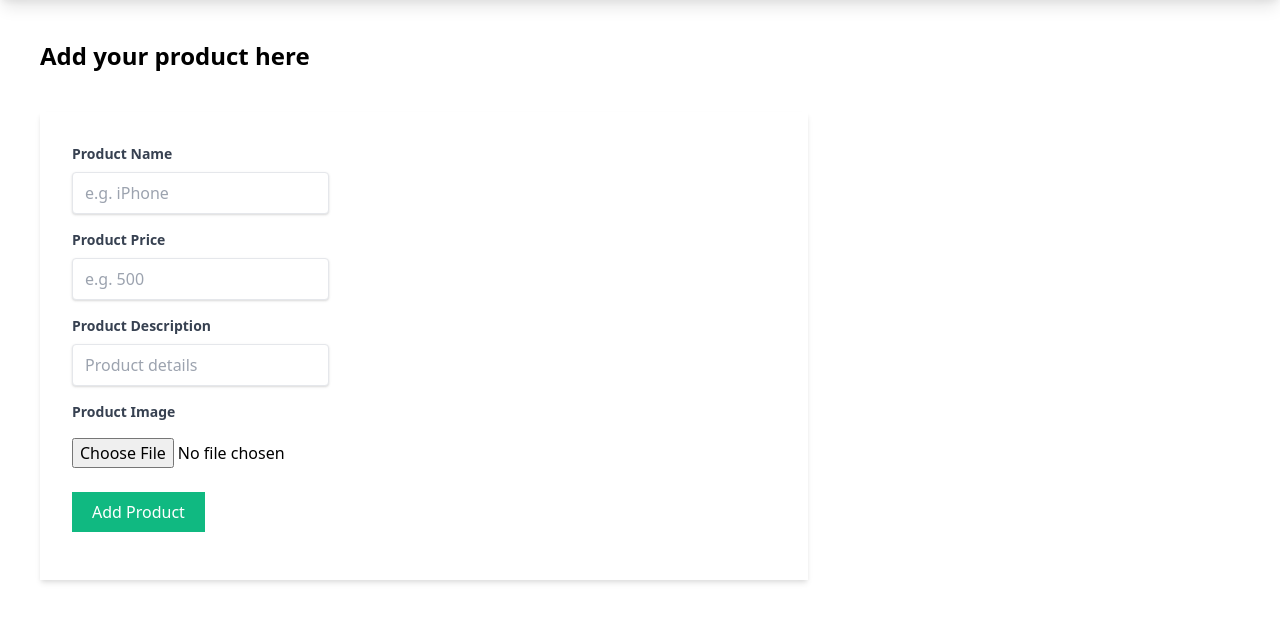
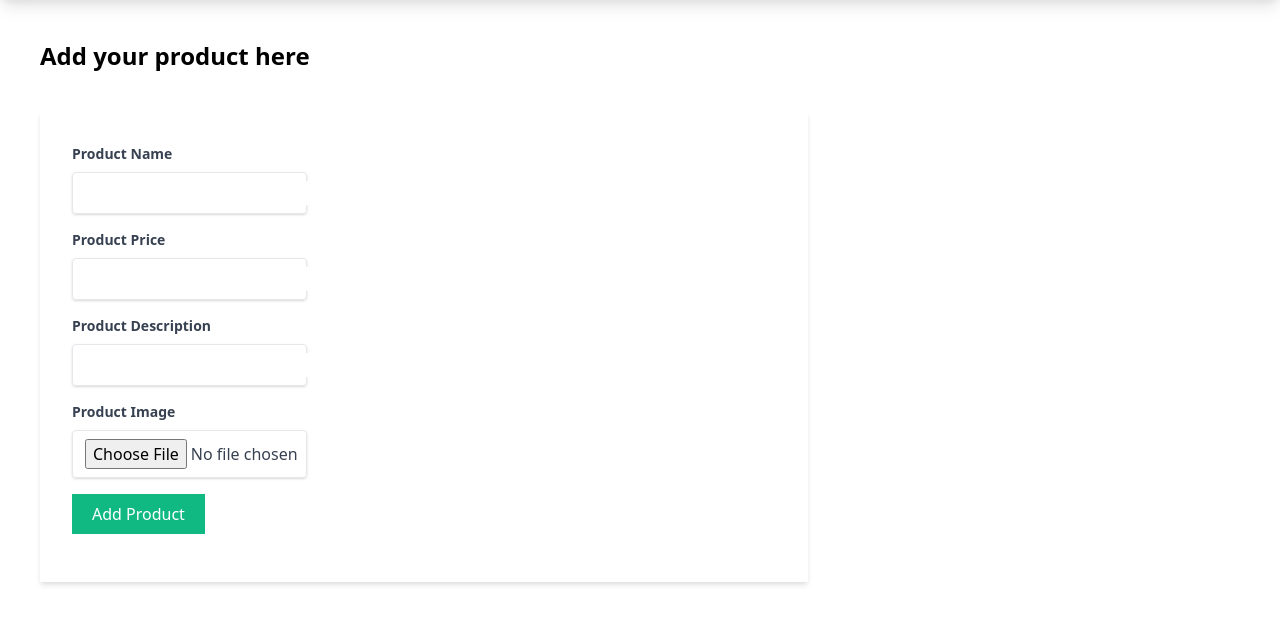
Before and after one commit to mttiurrehman/Buy-Sell-Django-project, a Django app: page /myapp/products/add/ in a window 1280 px wide. Shown: the part 64-688 px from the top of the page. Run offline with Django 4.2, Linux system fonts and the light colour scheme; data comes from the database, SQL or seed files in the repository; both versions use the stored data as it was after the commit; style sheets or scripts are compiled from the project's sources; parts of the project's set-up code (start-up, migrations or seed data) failed here and were passed over.

Commit message:
third comit

```diff
--- a/mysite/myapp/models.py
+++ b/mysite/myapp/models.py
@@ -1,10 +1,15 @@
 from distutils.command.upload import upload
 from django.db import models
 from django.contrib.auth.models import User
+from django.urls import reverse
 
 class Product(models.Model):
     def __str__(self):
         return self.name
+
+    def get_absolute_url(self):
+        return reverse ('myapp:products')
+
 
     seller_name = models.ForeignKey(User, on_delete=models.CASCADE,default=1)
     name = models.CharField(max_length=100)
--- a/mysite/myapp/templates/myapp/delete.html
+++ b/mysite/myapp/templates/myapp/delete.html
@@ -1,7 +1,7 @@
 {% extends 'myapp/base.html' %}
 {% block content %}
 
-    <h1 class="text-2xl m-10 font-bold">Delete Product</h1>
+    <h1 class="text-2xl m-10 font-bold">Do you want to Delete Product?</h1>
     <form method="POST" class="bg-white shadow-md m-10 w-3/5 rounded px-8 pt-6 pb-8 mb-4">
         {% csrf_token %}
         <div class="mb-4">
--- /dev/null
+++ b/mysite/myapp/templates/myapp/product_confirm_delete.html
@@ -0,0 +1,5 @@
+<form method="post">
+    {% csrf_token %}
+    <p>Are you sure you want to delete '{{ object }}' ?</p>
+    <input type="submit" value="Confirm">
+</form>
--- a/mysite/myapp/templates/myapp/product_form.html
+++ b/mysite/myapp/templates/myapp/product_form.html
@@ -6,19 +6,36 @@
     {% csrf_token %}
     <div class="mb-4">
         <label class="block text-gray-700 text-sm font-bold mb-2" for="">Product Name</label>
-        <input class="shadow appearance-none border rounded py-2 px-3 mr-10 text-gray-700" placeholder="e.g. iPhone" type="text" name="name" id="name"><br>
+        <div class="shadow appearance-none border w-1/3 rounded py-2 px-3 mr-10 text-gray-700" placeholder="e.g. iPhone" type="text" name="name" id="name">{{form.name}}
+
+        </div>
+
+
     </div>
     <div class="mb-4">
         <label class="block text-gray-700 text-sm font-bold mb-2" for="">Product Price</label>
-        <input class="shadow appearance-none border rounded py-2 px-3 mr-10 text-gray-700" placeholder="e.g. 500" type="text" name="price" id="price"><br>
+        <div class="shadow appearance-none border w-1/3 rounded py-2 px-3 mr-10 text-gray-700" placeholder="e.g. iPhone" type="text" name="name" id="name">{{form.price}}
+
+        </div>
+
     </div>
     <div class="mb-4">
         <label class="block text-gray-700 text-sm font-bold mb-2" for="">Product Description</label>
-        <input class="shadow appearance-none border rounded py-2 px-3 mr-10 text-gray-700" placeholder="Product details" type="text" name="desc" id="desc"><br>
+        <div class="shadow appearance-none border w-1/3 rounded py-2 px-3 mr-10 text-gray-700" placeholder="e.g. iPhone" type="text" name="name" id="name">{{form.desc}}
+
+        </div>
     </div>
     <div class="mb-4">
         <label class="block text-gray-700 text-sm font-bold mb-2" for="">Product Image</label>
-        <input class=" py-2 " type="file" accept="image/*" name="upload" id="upload"><br>
+        <div class="shadow appearance-none border w-1/3 rounded py-2 px-3 mr-10 text-gray-700" placeholder="e.g. iPhone" type="text" name="name" id="name">{{form.image}}
+
+        </div>
+    </div>
+    <div class="hidden mb-4">
+        <label class="block text-gray-700 text-sm font-bold mb-2" for="">Seller name</label>
+        <div class="shadow appearance-none border w-1/3 rounded py-2 px-3 mr-10 text-gray-700" placeholder="e.g. iPhone" type="text" name="name" id="name">{{form.seller_name}}
+
+        </div>
     </div>
     <div class="mb-4">
         <input class="bg-green-500 text-white px-5 py-2" type="submit" name="Add Product" value="Add Product">
--- /dev/null
+++ b/mysite/myapp/templates/myapp/product_update_form.html
@@ -0,0 +1,5 @@
+<form method="POST" enctype="multipart/form-data">
+    {% csrf_token %}
+    {{ form.as_p }}
+    <input type="submit" name="Update">
+</form>
--- a/mysite/myapp/urls.py
+++ b/mysite/myapp/urls.py
@@ -10,7 +10,7 @@ urlpatterns = [
     path('products/', views.ProductListView.as_view(), name='products'),
     path('products/<int:pk>', views.ProductDetailView.as_view(), name='product_details'),
     path('products/add/', views.ProductCreateView.as_view(), name='add_product'),
-    path('products/update/<int:id>', views.update_product, name='update_product'),
-    path('products/delete/<int:id>', views.delete_product, name='delete_product'),
+    path('products/update/<int:pk>', views.ProductUpdateView.as_view(), name='update_product'),
+    path('products/delete/<int:pk>', views.ProductDelete.as_view(), name='delete_product'),
     path('products/mylistings', views.my_listings, name='my_listings'),
 ]
--- a/mysite/myapp/views.py
+++ b/mysite/myapp/views.py
@@ -4,7 +4,8 @@ from django.http import HttpResponse
 from .models import Product
 from django.contrib.auth.decorators import login_required
 from django.views.generic import ListView, DetailView
-from django.views.generic.edit import CreateView
+from django.views.generic.edit import CreateView, UpdateView, DeleteView
+from django.urls import reverse_lazy
 # Create your views here.
 
 def index(request):
@@ -81,6 +82,15 @@ def update_product(request, id):
     }
     return render(request, 'myapp/updateproduct.html', context)
 
+    # class based update view
+
+class ProductUpdateView(UpdateView):
+    model = Product
+    fields = ['name','price','desc','image','seller_name']
+    template_name_suffix = '_update_form'
+
+
+
 
 def delete_product(request, id):
     product = Product.objects.get(id=id)
@@ -93,6 +103,14 @@ def delete_product(request, id):
     return render(request, 'myapp/delete.html',context)
 
 
+# class based delete view
+
+class ProductDelete(DeleteView):
+    model = Product
+    success_url = reverse_lazy('myapp:products')
+
+
+
 def my_listings(request):
     products = Product.objects.filter(seller_name=request.user)
     context = {
--- a/mysite/users/admin.py
+++ b/mysite/users/admin.py
@@ -1,5 +1,7 @@
 from django.contrib import admin
 from .models import Profile
 
+
+
 # Register your models here.
 admin.site.register(Profile)
--- a/mysite/users/forms.py
+++ b/mysite/users/forms.py
@@ -11,7 +11,6 @@ class NewUserForm(UserCreationForm):
     class Meta:
         model = User
         fields = ("username", "email", "password1", "password2")
-
     def save(self,commit=True):
         user = super(NewUserForm,self).save(commit=False)
         user.email = self.cleaned_data['email']
--- a/mysite/users/views.py
+++ b/mysite/users/views.py
@@ -12,7 +12,6 @@ def register(request):
         if form.is_valid():
             user = form.save()
             return redirect('users/createprofile')
-
     form = NewUserForm()
     context = {
         'form':form,
```
Also changed, not shown: mysite/db.sqlite3, mysite/media/images/airpods.jpeg (added), mysite/media/images/apple_airpods_HerTjKQ.jpeg (added), mysite/media/images/apple_iPad_aYVZhkg.jpg (added).
